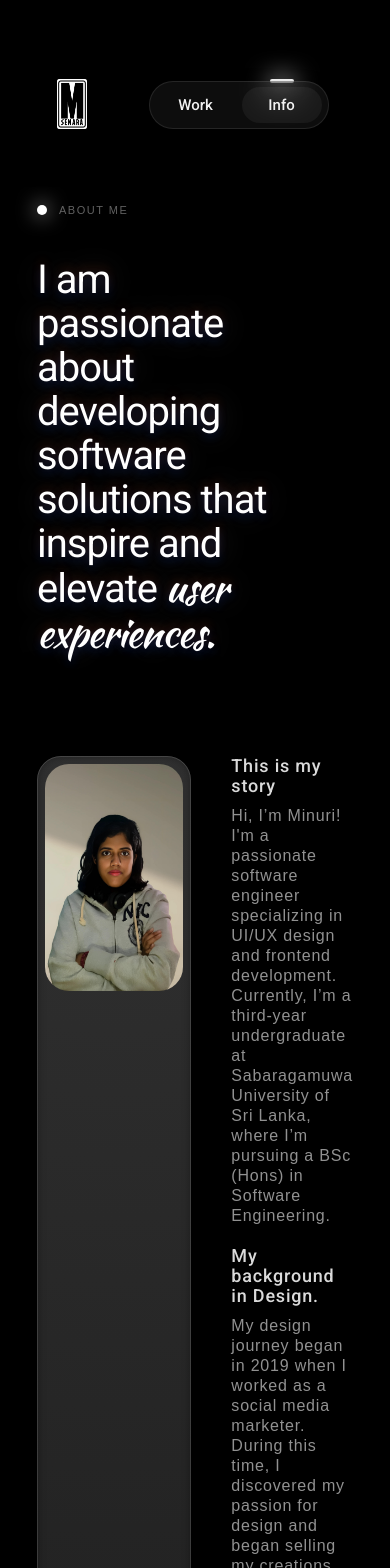
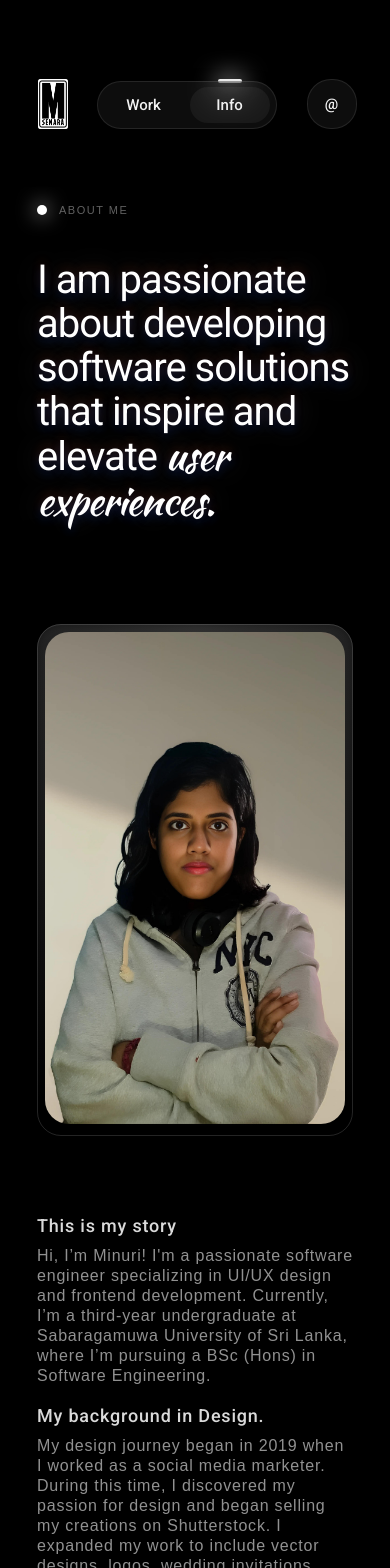
Before and after one commit to minuri12/PortfolioHewage, a React (Create React App) app: page /Info in a window 390 px wide. Shown: the top 1568 px of the page. Built offline with nearby package versions, Linux system fonts and the light colour scheme.

Commit message:
About Section

```diff
--- a/src/Pages/Info/Info.css
+++ b/src/Pages/Info/Info.css
@@ -121,3 +121,30 @@
   ); /* Adjust gradient colors as needed */
   z-index: 1; /* Places the gradient above the image */
 }
+
+@media (max-width: 458px) {
+  .text-hero.info-hero {
+    width: 100%;
+  }
+
+  .Aboutpart {
+    display: flex;
+    align-items: center;
+    flex-direction: column;
+  }
+
+  .window-outline {
+    margin-right: 0px;
+    width: 100%;
+    margin-bottom: 80px;
+  }
+
+  .Tech {
+    height: auto;
+    width: 45px;
+  }
+
+  .Grapicscard {
+    padding: 8%;
+  }
+}
--- a/src/Pages/Info/Info.jsx
+++ b/src/Pages/Info/Info.jsx
@@ -1,6 +1,7 @@
 import Logo from "../../Assets/Logo.png";
 import { Link, useLocation } from "react-router-dom";
 import "./Info.css";
+
 import Minuri from "../../Assets/Minuri.png";
 import flyers from "../../Assets/flyers.png";
 import Ai from "../../Assets/Ai.png";
@@ -31,6 +32,13 @@ function Info() {
   const isWorkPage = location.pathname === "/Work";
   const isInfoPage = location.pathname === "/Info";
 
+  const [isMenuOpen, setIsMenuOpen] = useState(false); // State for mobile menu
+
+  const [isDropdownOpen, setDropdownOpen] = useState(false);
+  const toggleDropdown = () => {
+    setDropdownOpen(!isDropdownOpen);
+  };
+
   useEffect(() => {
     document.title = "Info";
   }, {});
@@ -38,11 +46,12 @@ function Info() {
     <div>
       <div className="section-nav">
         <div className="Navbar">
-          <div className="logo-block">
+          <div className="logo-block Navbarfix">
             <img src={Logo} className="logomark" alt="Logo" />
             <div className="LogoText">
               <div className="text-logo">Minuri Senara</div>
               <div className="text-underlogo">Full Stack Developer</div>
+            </div>
           </div>
 
           <div>
@@ -62,6 +71,56 @@ function Info() {
                 <div className="nav-indicator-pill info"></div>
               </div>
             </div>
+          </div>
+
+          <div className="nav-pill pil2">
+            <div
+              className="nav-toggle work w-inline-block "
+              onClick={toggleDropdown}
+            >
+              <div className="text-nav-toggle">@</div>
+            </div>
+            {/* Dropdown Menu */}
+            {isDropdownOpen && (
+              <div>
+                <div
+                  className="mobile-popup-menu"
+                  style={{
+                    display: "flex",
+                  }}
+                >
+                  <a
+                    href="https://www.linkedin.com/in/mshewage/"
+                    target="_blank"
+                    rel="noopener noreferrer"
+                    className="popup-menu-item w-inline-block"
+                  >
+                    <div className="text-popup-menu">LinkedIn</div>
+                    <img
+                      src="https://cdn.prod.website-files.com/63dcb6e1a80e9454b630f4c4/644ca61c76573b18898f41f8_icon-open.svg"
+                      loading="lazy"
+                      alt="LinkedIn icon"
+                      className="icon-popup-external"
+                    />
+                  </a>
+                  <a
+                    href="https://drive.google.com/file/d/167oQtkvzh5bpspC_XLpRthUL3fq0th1F/view?usp=sharing"
+                    target="_blank"
+                    rel="noopener noreferrer"
+                    className="popup-menu-item w-inline-block"
+                  >
+                    <div className="text-popup-menu">Resume</div>
+                    <img
+                      src="https://cdn.prod.website-files.com/63dcb6e1a80e9454b630f4c4/644ca61c76573b18898f41f8_icon-open.svg"
+                      loading="lazy"
+                      alt="Resume icon"
+                      className="icon-popup-external"
+                    />
+                  </a>
+                </div>
+              </div>
+            )}
+          </div>
 
           <div className="nav-right-wrapper">
             <div className="chip-socials-wrapper">
@@ -80,7 +139,7 @@ function Info() {
                 />
               </a>
               <a
-                    href="#"
+                href="https://drive.google.com/file/d/167oQtkvzh5bpspC_XLpRthUL3fq0th1F/view?usp=sharing"
                 target="_blank"
                 rel="noopener noreferrer"
                 className="chip-socials w-inline-block"
@@ -97,8 +156,7 @@ function Info() {
           </div>
         </div>
       </div>
-        </div>
-      </div>
+
       <motion.div
         class="overline-wrapper"
         initial={{ opacity: 0, y: 50 }} // start with 0 opacity and below the screen
```
Lines whose indentation alone changed are shown as unchanged.
